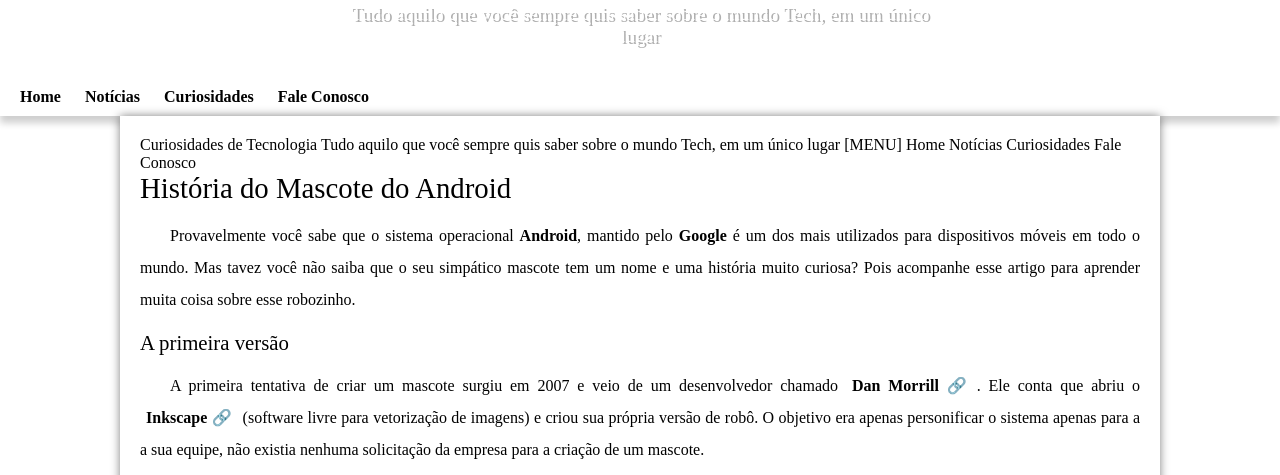
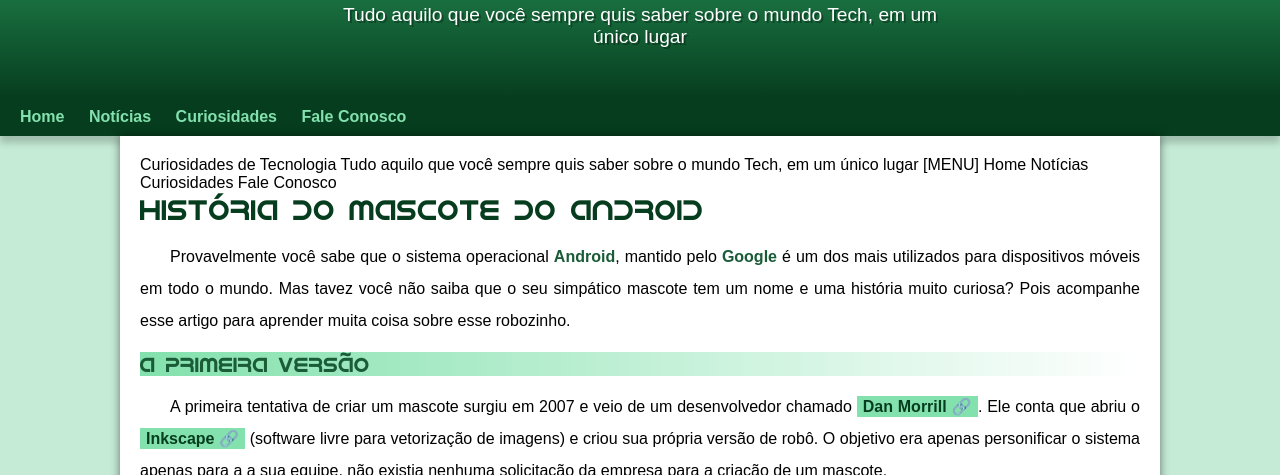
Before and after one commit to ThallesRibeiroNeves/html-css, a plain HTML site: page exercicios/Desafios/desafio010/android.html in a window 1280 px wide. Shown: the part 112-587 px from the top of the page. Drawn offline with Linux system fonts and the light colour scheme.

Commit message:
atualização no style

```diff
--- a/exercicios/Desafios/desafio010/style/style.css
+++ b/exercicios/Desafios/desafio010/style/style.css
@@ -6,7 +6,7 @@
     font-family: 'Android';
     src: url('../fontes/idroid.otf.otf') format('opentype');
     font-weight: normal;
-}x
+}
 :root{
     --cor0: #c5ebd6;
     --cor1: #83e1ad;
@@ -89,6 +89,7 @@ header > p{
     padding-right: 10px;
     padding-left: 10px;
     margin: auto;
+    padding-bottom: 50px;
     text-shadow: 2px 2px 0px rgba(0, 0, 0, 0.315);
 }
 
```
